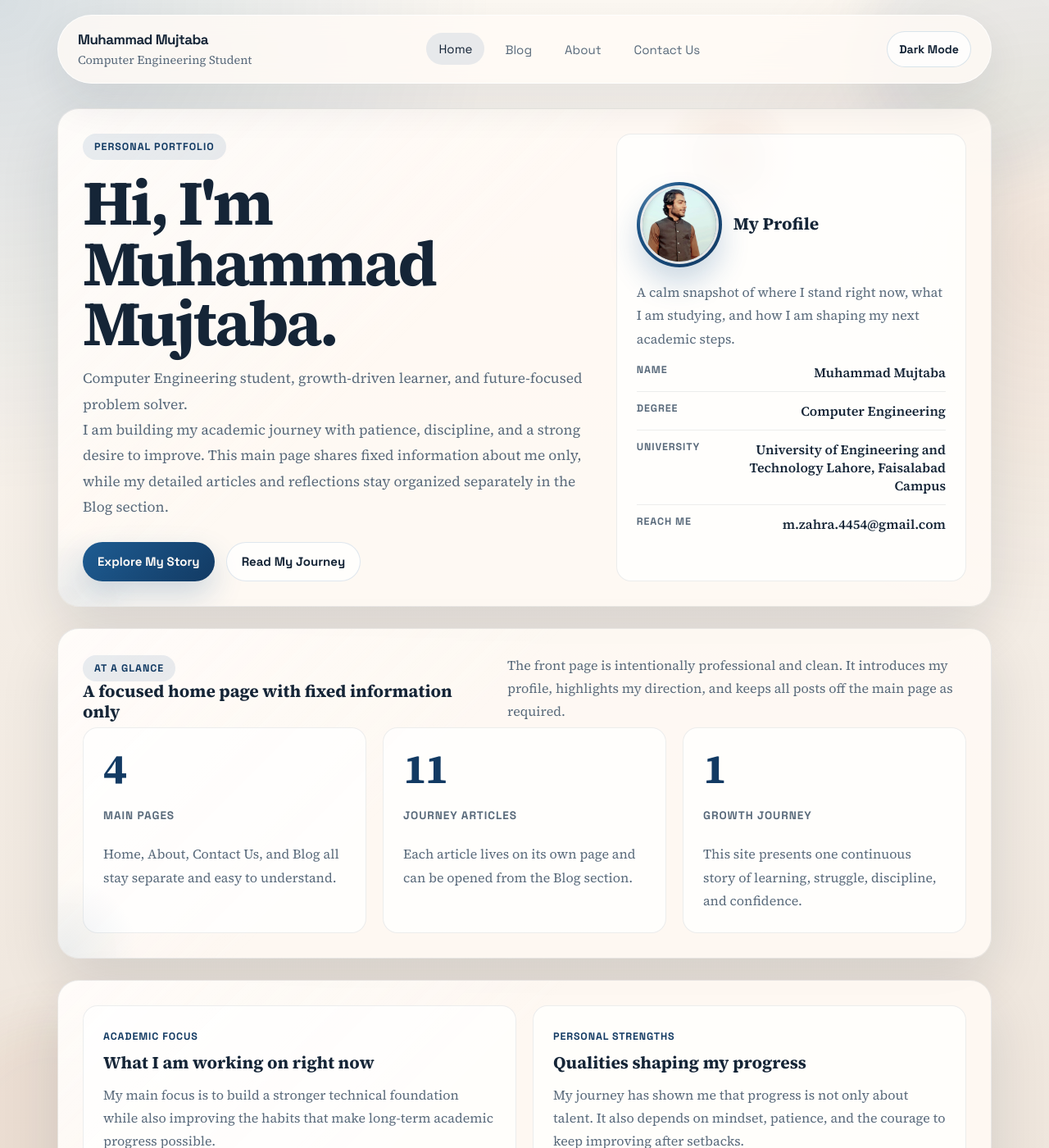
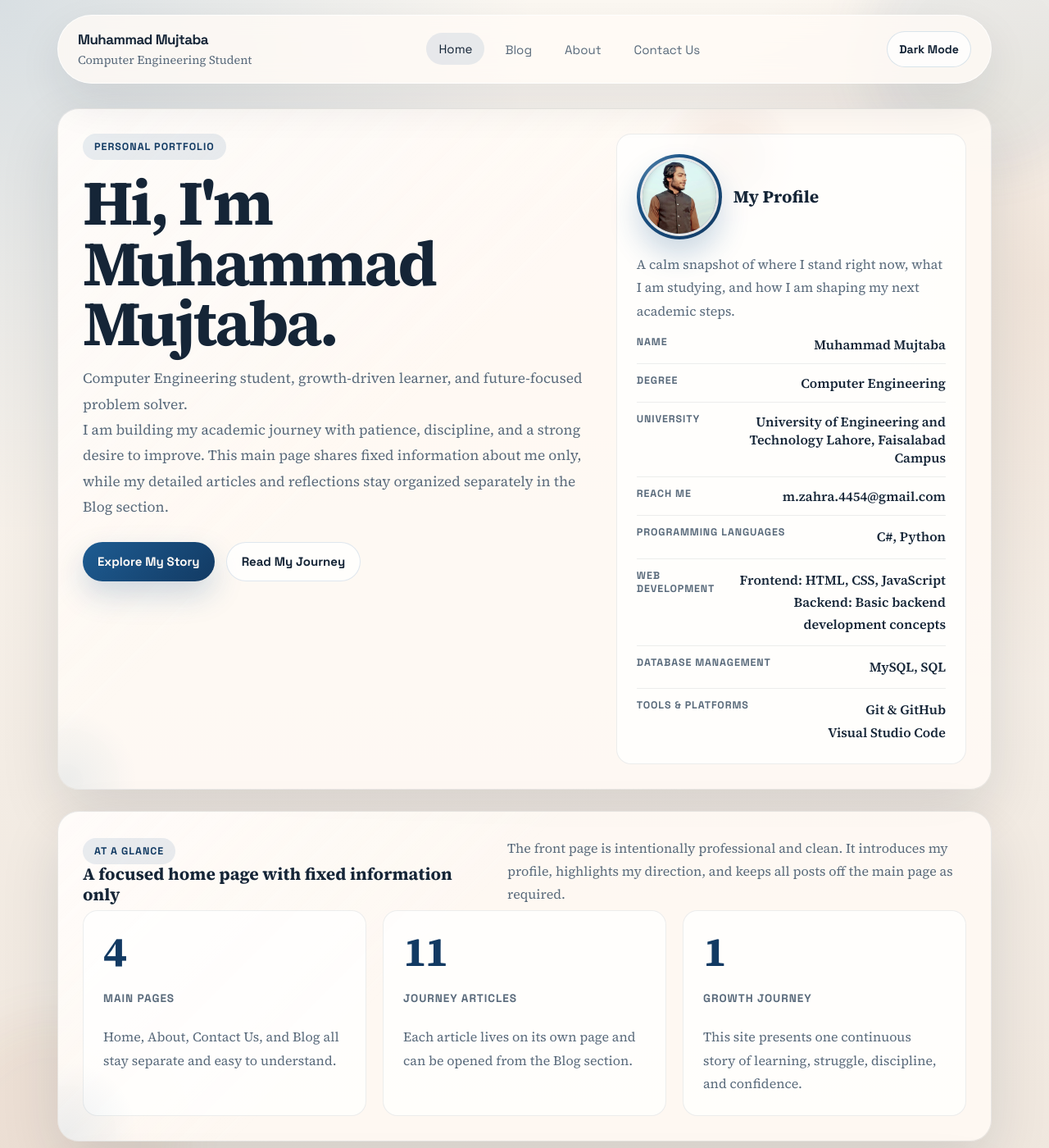
Before and after one commit to muhamamd-mujtaba/muhamamd-mujtaba.github.io, a Jekyll site: the page built from index.html, in a window 1280 px wide and 1400 px high. Shown: the whole window at 82% size. Built offline with Jekyll 4.4.1, drawn with Linux system fonts in a browser that asks for light colours.

Commit message:
Add technical skills to profile panel

```diff
--- a/index.html
+++ b/index.html
@@ -48,6 +48,22 @@ footer_link_url: /blog.html
       <li>
         <span class="meta-label">Reach Me</span>
         <span class="meta-value">m.zahra.4454@gmail.com</span>
+      </li>
+      <li class="meta-multiline">
+        <span class="meta-label">Programming Languages</span>
+        <span class="meta-value skill-value">C#, Python</span>
+      </li>
+      <li class="meta-multiline">
+        <span class="meta-label">Web Development</span>
+        <span class="meta-value skill-value">Frontend: HTML, CSS, JavaScript<br>Backend: Basic backend development concepts</span>
+      </li>
+      <li class="meta-multiline">
+        <span class="meta-label">Database Management</span>
+        <span class="meta-value skill-value">MySQL, SQL</span>
+      </li>
+      <li class="meta-multiline">
+        <span class="meta-label">Tools &amp; Platforms</span>
+        <span class="meta-value skill-value">Git &amp; GitHub<br>Visual Studio Code</span>
       </li>
     </ul>
   </aside>
--- a/styles.css
+++ b/styles.css
@@ -512,6 +512,10 @@ img {
   border-bottom: 1px solid var(--soft-border);
 }
 
+.meta-list li.meta-multiline {
+  align-items: flex-start;
+}
+
 .meta-list li:last-child,
 .contact-list li:last-child {
   padding-bottom: 0;
@@ -531,6 +535,11 @@ img {
   text-align: right;
   color: var(--ink);
   font-weight: 600;
+}
+
+.skill-value {
+  max-width: 68%;
+  line-height: 1.7;
 }
 
 .tag-row {
```
